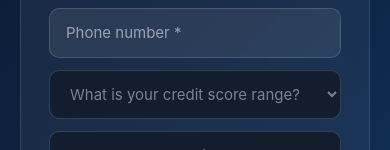
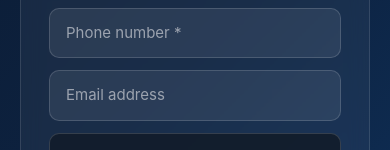
Before and after one commit to dentalondemand/iamclara-website, a Next.js app: page /p/1/1 in a window 390 px wide. Shown: the part 694-844 px from the top of the page. Built offline with nearby package versions, Linux system fonts and the light colour scheme; no server answers.

Commit message:
feat: add email field to landing page form
Required for patient confirmation email after appointment booking.
Email is optional (not required) — phone remains the required field.

```diff
--- a/app/p/[slug]/[procedure]/page.tsx
+++ b/app/p/[slug]/[procedure]/page.tsx
@@ -63,6 +63,7 @@ function LeadForm({
   const [form, setForm] = useState({
     name: "",
     phone: "",
+    email: "",
     interest: procedureName,
     credit_score: "",
     timeline: "",
@@ -172,6 +173,13 @@ function LeadForm({
         placeholder="Phone number *"
         type="tel"
         required
+        style={inputStyle}
+      />
+      <input
+        value={form.email}
+        onChange={e => setForm(p => ({ ...p, email: e.target.value }))}
+        placeholder="Email address"
+        type="email"
         style={inputStyle}
       />
       <select
```
